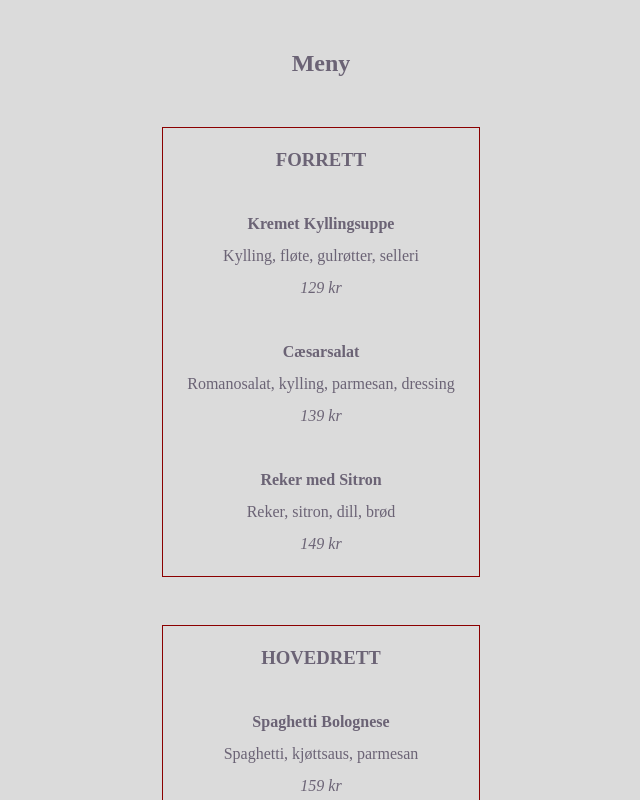
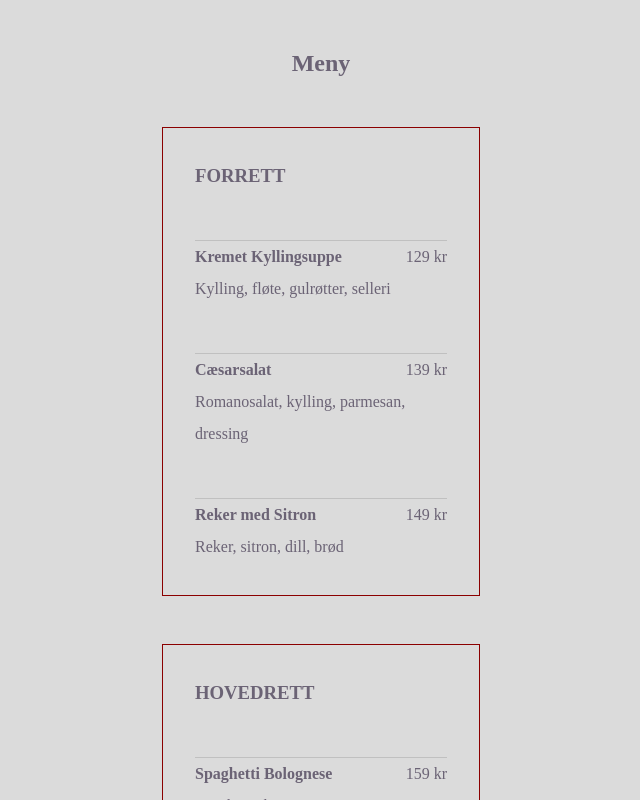
Before and after one commit to NehGuk/skranelia-verthus, a React (Vite) app: page / in a window 1280 px wide. Shown: the part 460-1260 px from the top of the page, without its empty margins (319-959 px from the left). Built offline with nearby package versions, Linux system fonts and the light colour scheme.

Commit message:
Applies grid layout to Menu component

```diff
--- a/src/components/Dish/Dish.module.css
+++ b/src/components/Dish/Dish.module.css
@@ -1,11 +1,8 @@
 .dish-title {
-  margin-top: 2rem;
 }
 
 .dish-ingredients {
 }
 
 .dish-price {
-  font-style: italic;
-  margin-bottom: 1rem;
 }
--- a/src/components/Menu/Menu.module.css
+++ b/src/components/Menu/Menu.module.css
@@ -1,5 +1,4 @@
 .menu {
-  /* border: 1px solid blue; */
   max-width: 350px;
   margin: 2rem auto;
   padding: 1rem;
@@ -10,8 +9,38 @@
 }
 
 .menu h3 {
+  text-align: left;
   text-transform: uppercase;
-  margin: 1rem;
+}
+
+ul {
+  padding: 2rem;
+}
+
+li {
+  border-top: 1px solid rgba(128, 128, 128, 0.3);
+  margin-top: 3rem;
+}
+
+.dish-container {
+  text-align: left;
+  display: grid;
+  grid-template-areas:
+    "dish-name dish-price"
+    "dish-ingredients dish-ingredients";
+}
+
+.dish-container :nth-child(1) {
+  grid-area: dish-name;
+}
+
+.dish-container :nth-child(2) {
+  grid-area: dish-ingredients;
+}
+
+.dish-container :nth-child(3) {
+  grid-area: dish-price;
+  margin-left: auto;
 }
 
 .starters,
--- a/src/components/Menu/Menu.tsx
+++ b/src/components/Menu/Menu.tsx
@@ -24,8 +24,8 @@ function Menu({ menu }: Props) {
         <h3>Forrett</h3>
         {starters.map((dish) => {
           return (
-            <li key={dish.id}>
-              <Dish title={dish.title} ingredients={dish.ingredients} category={dish.category} price={dish.price} />
+            <li key={dish.id} className={styles["dish-container"]}>
+              <Dish title={dish.title} ingredients={dish.ingredients} price={dish.price} />
             </li>
           )
         })}
@@ -34,8 +34,8 @@ function Menu({ menu }: Props) {
         <h3>Hovedrett</h3>
         {mainCourses.map((dish) => {
           return (
-            <li key={dish.id}>
-              <Dish title={dish.title} ingredients={dish.ingredients} category={dish.category} price={dish.price} />
+            <li key={dish.id} className={styles["dish-container"]}>
+              <Dish title={dish.title} ingredients={dish.ingredients} price={dish.price} />
             </li>
           )
         })}
@@ -44,8 +44,8 @@ function Menu({ menu }: Props) {
         <h3>Dessert</h3>
         {desserts.map((dish) => {
           return (
-            <li key={dish.id}>
-              <Dish title={dish.title} ingredients={dish.ingredients} category={dish.category} price={dish.price} />
+            <li key={dish.id} className={styles["dish-container"]}>
+              <Dish title={dish.title} ingredients={dish.ingredients} price={dish.price} />
             </li>
           )
         })}
```
